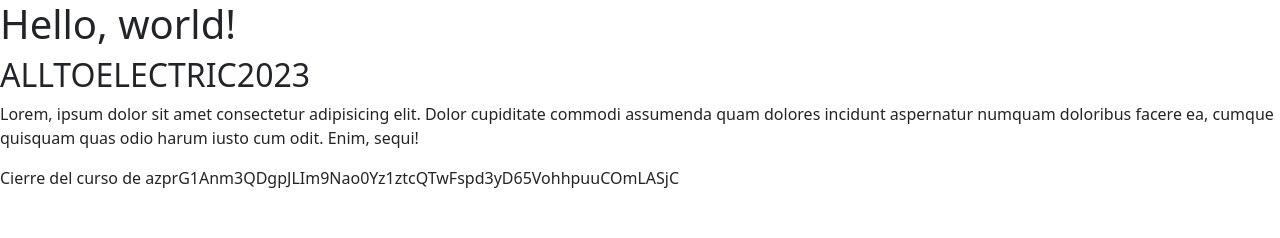
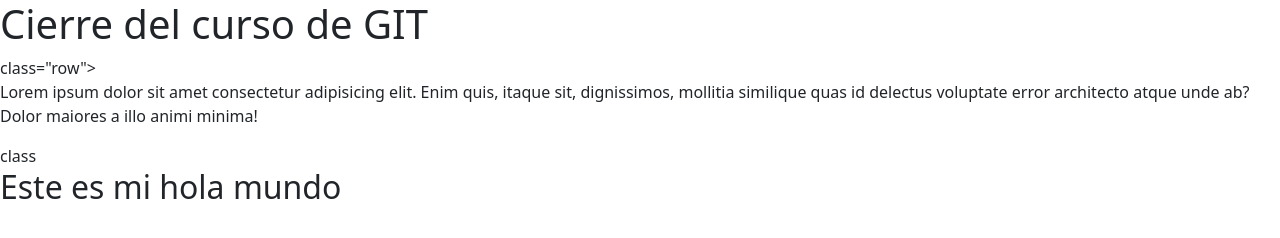
Before and after one commit to alltoelectric2023/alltoelectric2023.github.io, a plain HTML site: page index.html in a window 1280 px wide. Drawn offline with nearby package versions, Linux system fonts and the light colour scheme.

Commit message:
Hola mundo TIGRES aqui está

```diff
--- a/index.html
+++ b/index.html
@@ -11,10 +11,23 @@
     <title>Hello, world!</title>
   </head>
   <body>
-    <h1>Hello, world!</h1>
-    <h2>ALLTOELECTRIC2023</h2>
-    <p>Lorem, ipsum dolor sit amet consectetur adipisicing elit. Dolor cupiditate commodi assumenda quam dolores incidunt aspernatur numquam doloribus facere ea, cumque quisquam quas odio harum iusto cum odit. Enim, sequi!</p>
-    <p>Cierre del curso de azprG1Anm3QDgpJLIm9Nao0Yz1ztcQTwFspd3yD65VohhpuuCOmLASjC</p>
+  <div class="container"></div>
+  <h1>Cierre del curso de GIT</h1>
+  <section>
+<div> class="row">
+  <div class="col">
+    <p>Lorem ipsum dolor sit amet consectetur adipisicing elit. Enim quis, itaque sit, dignissimos, mollitia similique quas id delectus voluptate error architecto atque unde ab? Dolor maiores a illo animi minima!</p>
+  </div>
+  <div>
+    <div>
+      class <col>
+      <h2> Este es mi hola mundo
+      </h2>
+    </div>
+  </div>
+</div>
+  </section>
+
       <!-- Optional JavaScript; choose one of the two! -->
 
     <!-- Option 1: Bootstrap Bundle with Popper -->
```
